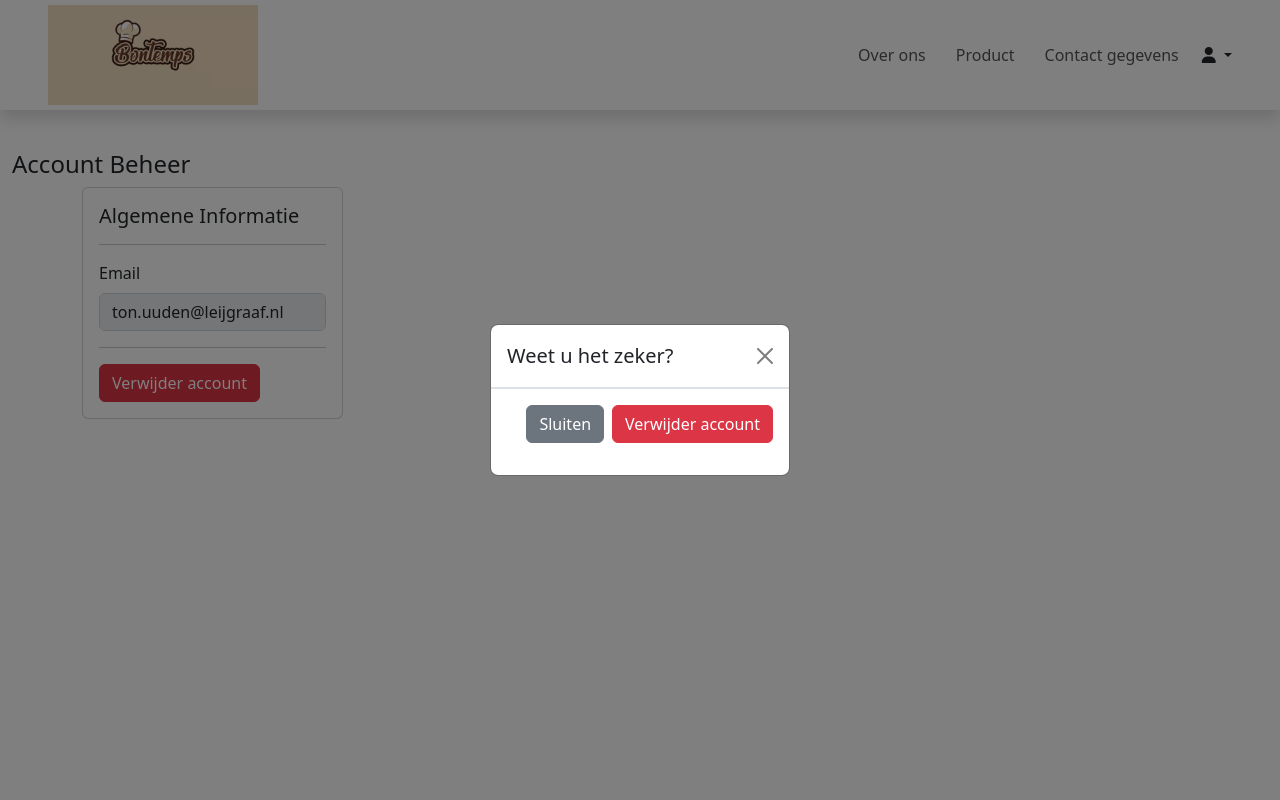
After one commit to TheGamingBram/Project7-Bontemps, a PHP site: page /AcountOverzicht.php in a window 1280 px wide, after a click on "Verwijder account". The commit adds this page. Run offline with PHP 8.4, Linux system fonts and the light colour scheme; the visitor is signed in with stand-in values (Sample User, id 1); data comes from the database, SQL or seed files in the repository; some libraries are stand-ins or nearby versions.

Commit message:
some changes

```diff
--- /dev/null
+++ b/AcountOverzicht.php
@@ -0,0 +1,111 @@
+<?php
+    include("./Assets/Config.php"); //connection to database and some test functions
+
+
+
+    if($_SESSION["login"] == "true" && isset($_SESSION['userid'])){
+        $sql = "SELECT Naam, Email, Telefoonnummer, Adres, Postcode, Plaats FROM klanten WHERE ID = ?";
+        if($stmt = mysqli_prepare($link, $sql)){
+            mysqli_stmt_bind_param($stmt, "s", $param_id);
+            $param_id = $_SESSION['userid'];
+            if(mysqli_stmt_execute($stmt)){
+                mysqli_stmt_store_result($stmt);
+                mysqli_stmt_bind_result($stmt, $username, $email, $Telefoonnummer, $adress, $postcode, $plaats);
+                if(mysqli_stmt_fetch($stmt)){
+
+                }
+                mysqli_stmt_close($stmt);
+            }
+        }
+    }else {
+        header("location: index.php");
+    }
+
+
+    if(isset($_POST['DelAccount'])){
+        if($_POST['DelID'] == $_SESSION['userid']){
+            $sql = "DELETE FROM `klanten` WHERE `klanten`.`ID` = ?";
+            if($stmt = mysqli_prepare($link, $sql)){
+                mysqli_stmt_bind_param($stmt, "s", $param_id);
+                $param_id = $_POST['DelID'];
+                if(mysqli_stmt_execute($stmt)){
+                    session_destroy();
+                    header("location: index.php");
+                }else{
+                    PHP_Allert("Account is niet verwijderdt");
+                }
+            }
+        }else {
+            PHP_Allert("Account is niet verwijderdt");
+        }
+    }
+
+    include("./Assets/Header.php"); //connection Stylings
+?>
+
+<div class="container-fluid">
+
+                    <!-- start page title -->
+<div class="row">
+    <div class="col-12">
+        <div class="page-title-box">
+            <h4 class="page-title">Account Beheer</h4>
+        </div>
+     </div>
+    <div class="col-12">
+    <div class="container">
+        <div class="row">
+            <div class="col-lg-3">
+                <div class="card">
+                    <div class="card-body">
+                        <h5 class="card-title">Algemene Informatie</h5>
+                        <hr>
+                        <label class="form-label">Email</label>
+                        <input type="email" class="form-control" disabled="" value="<?= $email?>">
+                        <hr>
+                        <button type="button" class="btn btn-danger" data-bs-toggle="modal" data-bs-target="#DELUSERWARNING">Verwijder account</button>
+                    </div>
+                </div>
+            </div>
+          <!-- <div class="col">
+            <div class="card">
+                <div class="card-body">
+                    <h5 class="card-title">Aanpasbare Informatie</h5>
+                    <hr>
+                    <form method="post">
+                        <label class="form-label">Gebruikers Naam</label>
+                        <input required="" type="text" class="form-control" name="naam" value="TMPTEST">
+                        <label class="form-label">Telefoonnummer</label>
+                        <input required="" name="phone" class="form-control" type="tel" value="1234567890" pattern="[0-9]{10}">
+                        <hr>
+                        <input type="hidden" value="true" name="UpdateUserInfo">
+                        <input type="hidden" value="14" name="ID">
+                        <button type="submit" class="btn btn-primary">Submit</button>
+                    </form>
+                </div>
+            </div>
+          </div> -->
+    </div>
+</div>
+
+
+
+<!-- Modal Body -->
+<div class="modal fade" id="DELUSERWARNING" tabindex="-1" data-bs-backdrop="static" data-bs-keyboard="true" role="dialog" aria-labelledby="modalTitleId" aria-hidden="true">
+    <div class="modal-dialog modal-dialog-scrollable modal-dialog-centered modal-sm" role="document">
+        <div class="modal-content">
+            <div class="modal-header">
+                <h5 class="modal-title" id="modalTitleId">Weet u het zeker?</h5>
+                    <button type="button" class="btn-close" data-bs-dismiss="modal" aria-label="Close"></button>
+            </div>
+            <form method="post">
+                <div class="modal-footer">
+                    <button type="button" class="btn btn-secondary" data-bs-dismiss="modal">Sluiten</button>
+                    <input type="hidden" value="<?= $_SESSION['userid']?>" name="DelID">
+                    <input type="hidden" value="true" name="DelAccount">
+                    <button type="submit" class="btn btn-danger">Verwijder account</button>
+                </div>
+            </form>
+        </div>
+    </div>
+</div>
--- a/Assets/Header.php
+++ b/Assets/Header.php
@@ -78,17 +78,17 @@
             <div class="modal-body">
                 <div class="mb-3">
                     <label for="email-name" class="col-form-label">Email:</label>
-                    <input type="email"  required name="Email" class="form-control"/>
+                    <input type="email" placeholder="email@email.com" autocomplete="off" required name="Email" class="form-control"/>
                 </div>
                 <div class="mb-3">
                     <label for="email-name" class="col-form-label">Password:</label>
-                    <input type="password" required name="Password" class="form-control" />
+                    <input type="password" placeholder="**********" required name="Password" class="form-control" />
                 </div>
                 <input type="hidden" value="Login" name="Type">
             </div>
             <div class="modal-footer">
-                <button type="submit" value="Submit" name="submit" class="btn btn-primary">Submit</button>
-                <button type="button" class="btn btn-secondary" data-bs-dismiss="modal">Close</button>
+                <button type="submit" value="Submit" name="submit" class="btn btn-primary">Login</button>
+                <button type="button" class="btn btn-secondary" data-bs-dismiss="modal">Sluiten</button>
             </div>
         </form>
       </div>
@@ -105,45 +105,45 @@
             <div class="modal-body">
                 <div class="mb-3">
                     <label for="Name-name" class="col-form-label">Naam:</label>
-                    <input type="text" required name="name" class="form-control" />
+                    <input type="text" placeholder="Gebruikers naam" required name="name" class="form-control" />
                 </div>
                 <div class="mb-3">
                     <label for="email-name" class="col-form-label">Email:</label>
-                    <input type="email" required name="Email" class="form-control" />
+                    <input type="email" placeholder="Email@email.com" required name="Email" class="form-control" />
                 </div>
                 <div class="mb-3">
-                    <label for="email-name" class="col-form-label">Password:</label>
-                    <input type="password" required name="Password" class="form-control" />
+                    <label for="email-name" class="col-form-label">Wachtwoord:</label>
+                    <input type="password" placeholder="***********" required name="Password" class="form-control" />
                 </div>
                 <div class="mb-3">
                     <label for="tel-name" class="col-form-label">Telefoonnummer:</label>
-                    <input type="tel" required name="phone" pattern="[0-9]{10}" class="form-control" />
+                    <input type="tel" placeholder="0631000000" required name="phone" pattern="[0-9]{10}" class="form-control" />
                 </div>
                 <div class="row justify-content-center align-items-center g-2">
                     <div class="col">
                         <div class="mb-3">
                             <label for="email-name" class="col-form-label">Adress:</label>
-                            <input type="text" class="form-control" required name="Adress"/>
+                            <input type="text" placeholder="Straatnaam 01" class="form-control" required name="Adress"/>
                         </div>
                     </div>
                     <div class="col">
                         <div class="mb-3">
                             <label for="email-name" class="col-form-label">Postcode:</label>
-                            <input type="text" class="form-control" required name="Postcode" pattern="[0-9]{4}[A-Z]{2}"/>
+                            <input type="text" placeholder="1111AA" class="form-control" required name="Postcode" pattern="[0-9]{4}[A-Z]{2}"/>
                         </div>
                     </div>
                     <div class="col">
                         <div class="mb-3">
                             <label for="email-name" class="col-form-label">Plaats:</label>
-                            <input type="text" class="form-control" required name="Plaats"/>
+                            <input type="text" placeholder="Plaatsnaam" class="form-control" required name="Plaats"/>
                         </div>
                     </div>
                 </div>
                 <input type="hidden" value="Regist" name="Type">
             </div>
             <div class="modal-footer">
-                <button type="submit" value="Submit" name="submit" class="btn btn-primary">Submit</button>
-                <button type="button" class="btn btn-secondary" data-bs-dismiss="modal">Close</button>
+                <button type="submit" value="Submit" name="submit" class="btn btn-primary">Registreer</button>
+                <button type="button" class="btn btn-secondary" data-bs-dismiss="modal">Sluiten</button>
             </div>
         </form>
       </div>
```
Also changed, not shown: LoginSystem/AcountOverzicht.php (deleted, +0 -24 lines).
